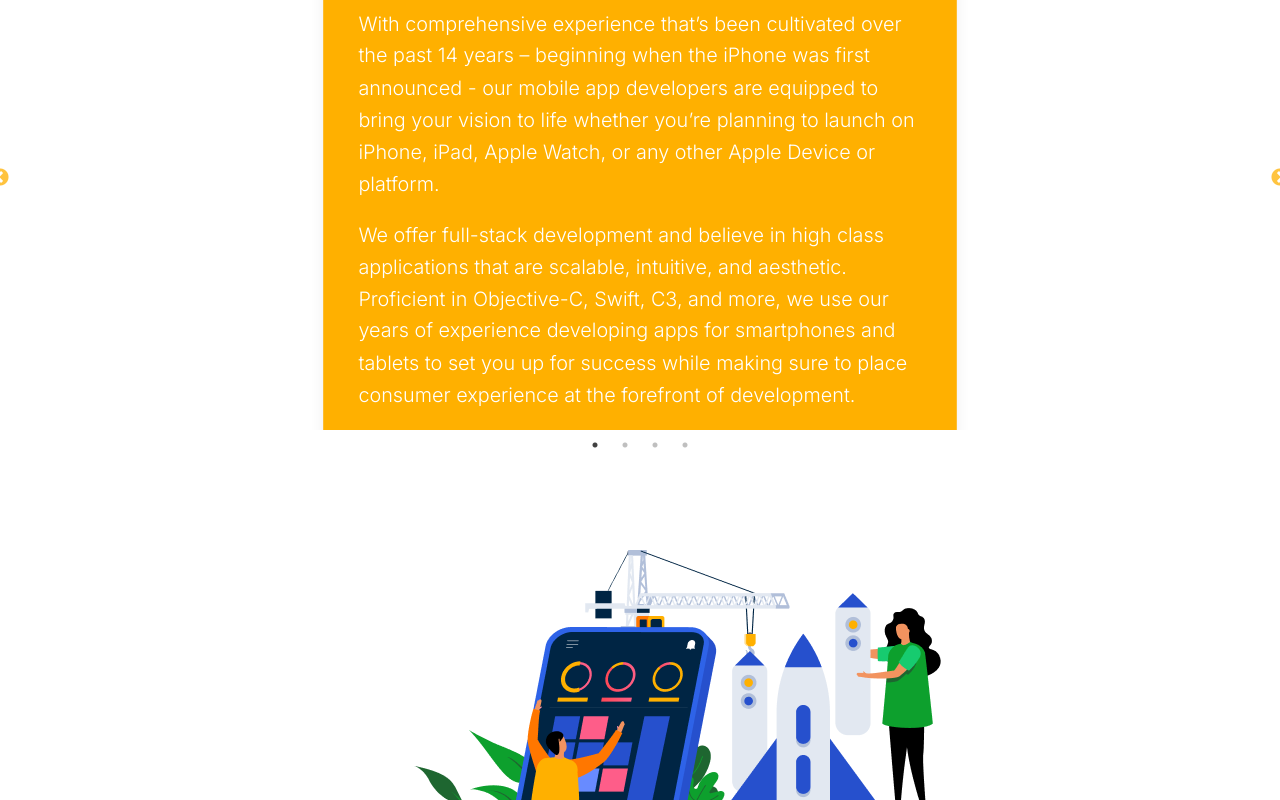
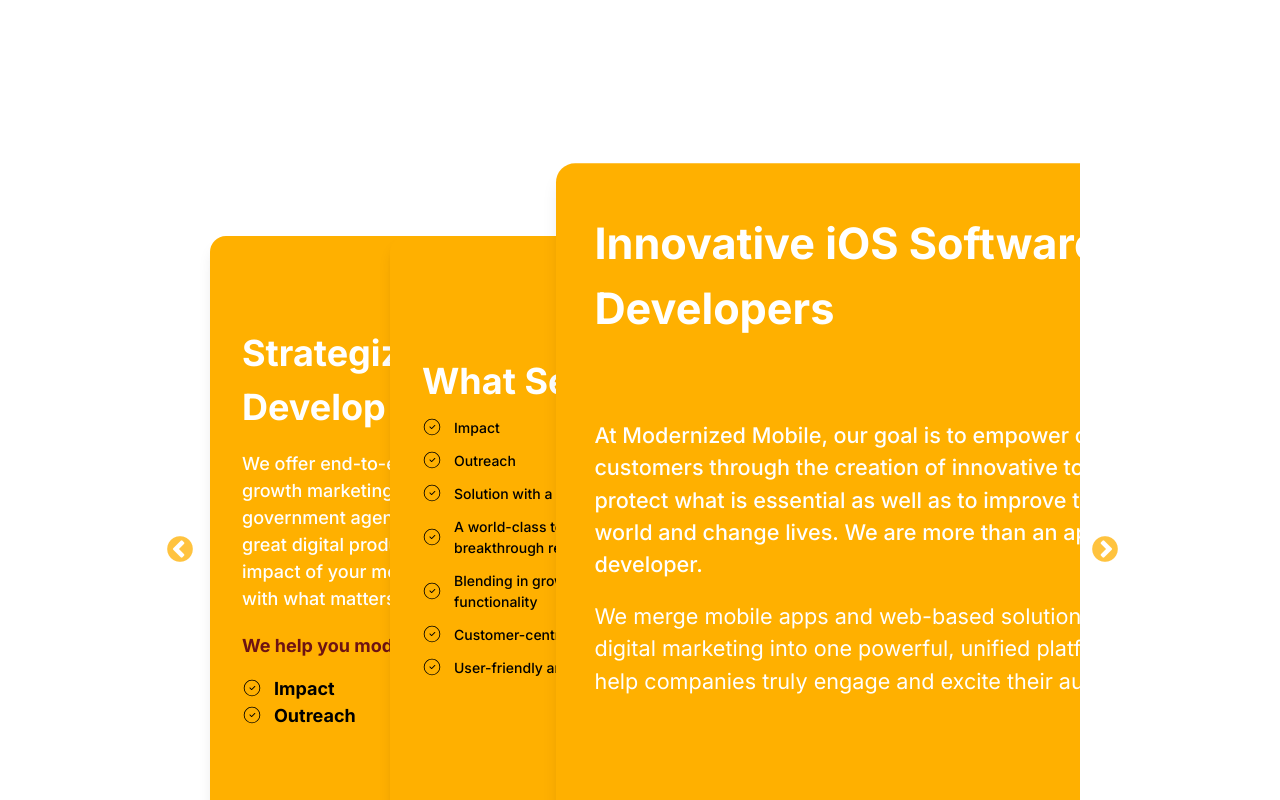
Before and after one commit to hamimsardardev/modernized_project, a React (Vite) app: page /Govermentpart in a window 1280 px wide. Shown: the part 740-1540 px from the top of the page. Built offline with nearby package versions, Linux system fonts and the light colour scheme.

Commit message:
responsive

```diff
--- a/src/components/routing_components/Appbanner.jsx
+++ b/src/components/routing_components/Appbanner.jsx
@@ -4,10 +4,10 @@
 const Appbanner = () => {
   return (
     <>
-      <section className="mt-3 md:mt-[10px] mb-12 sm:mb-16 md:mb-[112px] bg-[#F3FFF7]">
+      <section className="md:mt-[10px] mb-12 sm:mb-16 md:mb-[112px] bg-[#F3FFF7]">
         <div className="container">
           <div className="lg:grid lg:grid-cols-2 lg:items-center lg:gap-6 lg:pt-[114px] grid grid-cols-1 items-center gap-4 pt-[80px]">
-            <div className="flex lg:flex-col gap-2 items-center lg:items-start">
+            <div className="flex lg:flex-col gap-2 items-center lg:items-start bg-red-500">
               <h1 className="font-medium text-[#000000] text-4xl sm:text-5xl md:text-6xl lg:text-[72px] leading-tight">
                 Apps
               </h1>
@@ -16,7 +16,7 @@
               </span>
             </div>
             <div>
-              <img src={appsbannerimage} alt="appsbannerimage" />
+              <img src={appsbannerimage} alt="appsbannerimage" className="sm:w-full"/>
             </div>
           </div>
         </div>
--- a/src/components/routing_components/ContactLogin.jsx
+++ b/src/components/routing_components/ContactLogin.jsx
@@ -3,14 +3,14 @@
 const ContactLogin = () => {
   return (
     <div>
-      <section className="my-[70px]">
+      <section className="my-12 lg:my-[70px] ">
         <div className="container">
-          <div className="font-semibold text-[60px] leading-{180%] text-[#000000] text-center">
-            <h1>Trusted Software Development Company</h1>
+          <div className="font-medium lg:font-semibold text-[40] lg:text-[60px] leading-{180%] text-[#000000] text-center">
+            <h1 className="w-auto">Trusted Software Development Company</h1>
           </div>
-          <div className="bg-[#F9EFE2] flex gap-[94px] pl-[84px] pt-[74px] pr-[74px] pb-[103px]">
+          <div className="bg-[#F9EFE2] lg:mt-[54px] lg:flex lg:gap-[94px] lg:pl-[84px] lg:pt-[74px] lg:pr-[74px] lg:pb-[103px]  md:flex md:gap-[40px] lg:pl-[44px] lg:pt-[34px] lg:pr-[34px] lg:pb-[83px] py-[20px] px-[20px]">
             <div className="">
-              <h4 className="bg-[#FFB000] font-semibold text-[36px] leading-{180%] text-[#FFFFFF] text-center pt-[288px] pb-[258px] pl-[61px] pr-[160px] text-nowrap">
+              <h4 className="bg-[#FFB000] lg:font-semibold font-normal text-[30px] lg:text-[36px] leading-{180%] text-[#FFFFFF] text-center lg:pt-[288px] lg:pb-[258px] lg:pl-[61px] lg:pr-[160px] pl-[30px] pr-[100px] pt-[100px] pb-[100px]  text-nowrap">
                 Send Us a Message
               </h4>
             </div>
--- a/src/components/routing_components/ContractBanner.jsx
+++ b/src/components/routing_components/ContractBanner.jsx
@@ -2,39 +2,22 @@
 
 const ContractBanner = () => {
   return (
-    <div>
+    <>
       <section className='bg-[url("/public/image/contactbannerimage.png")] bg-cover bg-center '>
         <div className="container">
           <div>
-            <div className="py-[266px] ">
-              <h1 className="font-medium text-[#FFFFFF] text-[72px]">
-              {" "}
-                <span className="font-Medium text-[72px]  text-[#FFB000]">
-
-                </span>{" "}
+            <div className="py-[150px] md:py-[200px] lg:py-[266px]">
+              <h1 className="font-medium text-[#c41d69] text-[48px] md:text-[60px] lg:text-[72px]">
+                Contract
+                <span className="font-Medium text-[#FFB000] pl-4 text-[48px] md:text-[60px] lg:text-[72px]">
+                  Us
+                </span>
               </h1>
             </div>
           </div>
         </div>
       </section>
-      <section className="mt-3 md:mt-[10px] mb-12 sm:mb-16 md:mb-[112px] bg-[#F3FFF7]">
-              <div className="container">
-                <div className="lg:grid lg:grid-cols-2 lg:items-center lg:gap-6 lg:pt-[114px] grid grid-cols-1 items-center gap-4 pt-[80px]">
-                  <div className="flex lg:flex-col gap-2 items-center lg:items-start">
-                    <h1 className="font-medium text-[#000000] text-4xl sm:text-5xl md:text-6xl lg:text-[72px] leading-tight">
-                       Contract
-                    </h1>
-                    <span className="font-bold text-[#FFB000] text-4xl sm:text-5xl md:text-6xl lg:text-[72px] leading-tight">
-                     Us
-                    </span>
-                  </div>
-                  <div>
-                    <img src={appsbannerimage} alt="appsbannerimage" />
-                  </div>
-                </div>
-              </div>
-            </section>
-    </div>
+    </>
   );
 };
 
--- a/src/components/routing_components/GovermentBanner.jsx
+++ b/src/components/routing_components/GovermentBanner.jsx
@@ -1,25 +1,28 @@
-import React from 'react'
+import React from "react";
 import govbannerimage from "../../assets/images/govbannerimage.png";
 const GovermentBanner = () => {
   return (
     <div>
-        <section className="bg-[#F3FFF7] mb-[177px]">
+      <section className="bg-[#F3FFF7] lg:mb-[177px] mb-16  md:mb-[112px]">
         <div className="container">
-                  <div className="grid grid-cols-2 items-center gap-6 pt-[114px]">
-                    <div>
-                      <h1 className="font-medium text-[#000000] text-[72px]">Government </h1>
-                      <span className="font-bold text-[72px]  text-[#FFB000]">
+          <div className="lg:grid lg:grid-cols-2 items-center grid grid-cols-1 gap-4 lg:gap-6 pt-[80px] lg:pt-[114px]">
+            <div className="flex lg:flex-col gap-2 items-center lg:items-start">
+              <h1 className="font-medium text-[#000000] text-[36px] lg:text-[72px] md:text-[56px] ">
+
+                Government
+              </h1>
+              <span className="lg:font-bold font-semibold text-[36px] lg:text-[72px] md:text-[56px] text-[#FFB000]">
                 Contracting
               </span>
             </div>
             <div>
-                      <img src={govbannerimage} alt="govbannerimage" />
+              <img src={govbannerimage} alt="govbannerimage" className="sm:w-full"/>
             </div>
           </div>
         </div>
       </section>
     </div>
-  )
-}
+  );
+};
 
-export default GovermentBanner
+export default GovermentBanner;
--- a/src/components/routing_components/GovermentSlider.jsx
+++ b/src/components/routing_components/GovermentSlider.jsx
@@ -2,6 +2,7 @@
 import Slider from "react-slick";
 import "slick-carousel/slick/slick.css";
 import "slick-carousel/slick/slick-theme.css";
+import { CiCircleCheck } from "react-icons/ci";
 
 function AppSlider() {
   const settings = {
@@ -11,12 +12,12 @@
     slidesToShow: 1, // সেন্টার মোডে ৩টি স্লাইড ফোকাসে
     slidesToScroll: 1,
     centerMode: true, // সেন্টার মোড চালু
-    centerPadding: "30px", // বাম ও ডান প্যাডিং ৩০ পিক্সেল
+    centerPadding: "350px", // বাম ও ডান প্যাডিং ৩০ পিক্সেল
     responsive: [
       {
         breakpoint: 1024,
         settings: {
-          slidesToShow: 2,
+          slidesToShow: 1,
           centerPadding: "30px",
         },
       },
@@ -30,104 +31,118 @@
     ],
   };
   return (
-    <div className="container">
+    <section className="py-[200px] px-[200px]">
+      <div className="container slide">
         <div>
           <Slider {...settings}>
             <div>
-            <div className="bg-[#FFB000] rounded-2xl px-8 py-10 shadow-lg max-w-xl mx-auto">
-              <h4 className="font-bold text-3xl md:text-4xl text-white mb-4">
-                iOS App Development
+              <div className="bg-[#FFB000] rounded-2xl px-8 py-10 shadow-lg h-[640px] w-[540px] mx-auto newslide">
+                <h4 className="font-bold text-[36px] text-white mb-[65px]">
+                  Innovative iOS Software Developers
                 </h4>
-              <p className="font-light text-lg text-white mb-4 leading-relaxed">
-                With comprehensive experience that’s been cultivated over the
-                past 14 years – beginning when the iPhone was first announced -
-                our mobile app developers are equipped to bring your vision to
-                life whether you’re planning to launch on iPhone, iPad, Apple
-                Watch, or any other Apple Device or platform.
+                <div>
+                  <div>
+                    <p className="font-medium text-[18px] text-white mb-4">
+                      At Modernized Mobile, our goal is to empower our customers
+                      through the creation of innovative tools to protect what
+                      is essential as well as to improve the world and change
+                      lives. We are more than an app developer.
                     </p>
-              <span className="font-light text-lg text-white block leading-relaxed">
-                We offer full-stack development and believe in high class
-                applications that are scalable, intuitive, and aesthetic.
-                Proficient in Objective-C, Swift, C3, and more, we use our years
-                of experience developing apps for smartphones and tablets to set
-                you up for success while making sure to place consumer
-                experience at the forefront of development.
+                    <span className="inline-block font-normal text-[18px] text-white">
+                      We merge mobile apps and web-based solutions with digital
+                      marketing into one powerful, unified platform to help
+                      companies truly engage and excite their audience
                     </span>
                   </div>
                 </div>
-          <div>
-            <div className="bg-[#FFB000] rounded-2xl px-8 py-10 shadow-lg max-w-xl mx-auto">
-              <h4 className="font-bold text-3xl md:text-4xl text-white mb-4">
-                iOS App Development
-              </h4>
-              <p className="font-light text-lg text-white mb-4 leading-relaxed">
-                With comprehensive experience that’s been cultivated over the
-                past 14 years – beginning when the iPhone was first announced -
-                our mobile app developers are equipped to bring your vision to
-                life whether you’re planning to launch on iPhone, iPad, Apple
-                Watch, or any other Apple Device or platform.
-              </p>
-              <span className="font-light text-lg text-white block leading-relaxed">
-                We offer full-stack development and believe in high class
-                applications that are scalable, intuitive, and aesthetic.
-                Proficient in Objective-C, Swift, C3, and more, we use our years
-                of experience developing apps for smartphones and tablets to set
-                you up for success while making sure to place consumer
-                experience at the forefront of development.
-              </span>
               </div>
             </div>
             <div>
-            <div className="bg-[#FFB000] rounded-2xl px-8 py-10 shadow-lg max-w-xl mx-auto">
-              <h4 className="font-bold text-3xl md:text-4xl text-white mb-4">
-                iOS App Development
+              <div className="bg-[#FFB000] rounded-2xl px-8 py-10 shadow-lg h-[640px] w-[540px] mx-auto">
+                <h4 className="font-bold text-[36px] text-white mb-4 mt-[50px]">
+                  Strategize, Design, Develop
                 </h4>
-              <p className="font-light text-lg text-white mb-4 leading-relaxed">
-                With comprehensive experience that’s been cultivated over the
-                past 14 years – beginning when the iPhone was first announced -
-                our mobile app developers are equipped to bring your vision to
-                life whether you’re planning to launch on iPhone, iPad, Apple
-                Watch, or any other Apple Device or platform.
+                <div>
+                  <div>
+                    <p className="font-medium text-[18px] text-white mb-4">
+                      We offer end-to-end strategy, design, development, growth
+                      marketing, and execution of digital solutions for
+                      government agencies. We do more than just creating great
+                      digital products. We help you maximize the impact of your
+                      mobile marketing efforts and connect with what matters the
+                      most.
                     </p>
-              <span className="font-light text-lg text-white block leading-relaxed">
-                We offer full-stack development and believe in high class
-                applications that are scalable, intuitive, and aesthetic.
-                Proficient in Objective-C, Swift, C3, and more, we use our years
-                of experience developing apps for smartphones and tablets to set
-                you up for success while making sure to place consumer
-                experience at the forefront of development.
-              </span>
+                    <div className="pb-[100px]">
+                      <h4 className="font-bold text-[18px] text-[#6D1313] mt-5 mb-4">
+                        We help you modernize your ideas with
+                      </h4>
+                      <ul className="grid grid-cols-2 font-bold text-[18px]">
+                        <li className="flex items-center gap-3">
+                          <CiCircleCheck className="text-xl flex-shrink-0" />
+                          Impact
+                        </li>
+                        <li className="flex items-center gap-3">
+                          <CiCircleCheck className="text-xl flex-shrink-0" />
+                          Services
+                        </li>
+                        <li className="flex items-center gap-3">
+                          <CiCircleCheck className="text-xl flex-shrink-0" />
+                          Outreach
+                        </li>
+                      </ul>
+                    </div>
+                  </div>
+                </div>
               </div>
             </div>
             <div>
-            <div className="bg-[#FFB000] rounded-2xl px-8 py-10 shadow-lg max-w-xl mx-auto">
-              <h4 className="font-bold text-3xl md:text-4xl text-white mb-4">
-                iOS App Development
+              <div className="bg-[#FFB000] rounded-2xl px-8 py-10 shadow-lg h-[640px] w-[540px] mx-auto  ">
+                <h4 className="font-bold text-3xl md:text-4xl text-white mb-4 mt-[85px]">
+                  What Sets Us Apart
                 </h4>
-              <p className="font-light text-lg text-white mb-4 leading-relaxed">
-                With comprehensive experience that’s been cultivated over the
-                past 14 years – beginning when the iPhone was first announced -
-                our mobile app developers are equipped to bring your vision to
-                life whether you’re planning to launch on iPhone, iPad, Apple
-                Watch, or any other Apple Device or platform.
-              </p>
-              <span className="font-light text-lg text-white block leading-relaxed">
-                We offer full-stack development and believe in high class
-                applications that are scalable, intuitive, and aesthetic.
-                Proficient in Objective-C, Swift, C3, and more, we use our years
-                of experience developing apps for smartphones and tablets to set
-                you up for success while making sure to place consumer
-                experience at the forefront of development.
-              </span>
+                <div>
+                  <div className="pb-[100px]">
+                    <ul className="list-none space-y-3 p-0 font-medium text-black text-[14px]">
+                      <li className="flex items-center gap-3">
+                        <CiCircleCheck className="text-xl flex-shrink-0" />
+                        Impact
+                      </li>
+                      <li className="flex items-center gap-3">
+                        <CiCircleCheck className="text-xl flex-shrink-0" />
+                        Outreach
+                      </li>
+                      <li className="flex items-center gap-3">
+                        <CiCircleCheck className="text-xl flex-shrink-0" />
+                        Solution with a unique value
+                      </li>
+                      <li className="flex items-center gap-3">
+                        <CiCircleCheck className="text-xl flex-shrink-0 text-nowrap" />
+                        A world-class team of full-stack developers to achieve
+                        breakthrough results
+                      </li>
+                      <li className="flex items-center gap-3">
+                        <CiCircleCheck className="text-xl flex-shrink-0 text-nowrap" />
+                        Blending in growth marketing product strategy, digital
+                        design, and functionality
+                      </li>
+                      <li className="flex items-center gap-3">
+                        <CiCircleCheck className="text-xl flex-shrink-0" />
+                        Customer-centric business culture
+                      </li>
+                      <li className="flex items-center gap-3">
+                        <CiCircleCheck className="text-xl flex-shrink-0" />
+                        User-friendly and result-oriented solutions
+                      </li>
+                    </ul>
+                  </div>
+                </div>
               </div>
             </div>
           </Slider>
         </div>
+      </div>
 
-      <div className="flex justify-center items-center py-[120px] mx-auto">
-        <img src={appImage} alt="appImage" />
-      </div>
-    </div>
+    </section>
   );
 }
 export default AppSlider;
--- a/src/index.css
+++ b/src/index.css
@@ -26,6 +26,12 @@
   }
 
  }
+/* slider */
+ .slick-center{
+  transform: scale(1.2) !important;
+  opacity: 1 !important;
+}
+
 
  .slick-prev:before,
 .slick-next:before {
@@ -36,35 +42,16 @@
     left: -35px !important;
 }
 .slick-next {
-    right: -35px !important;
+    right: -30px !important;
 }
 
 .slick-slide {
   padding: 0 20px !important;
+
 }
-.slick-center{
-  transform: scale(1.1) !important; /* মাঝের স্লাইড বড় করে */
-  opacity: 1;
+.slide .slick-track{
+  height: 728px;
+  margin-top: 109px;
 }
-
-.active {
-  color: #FFB000;
-}
-
-@media screen and (min-width: 480px) {
- .slider{
-  display: flex !important;
-  flex-direction: column !important;
-}
-.slick-prev {
-    left: -10px !important;
-}
-.slick-next {
-    right: -10px !important;
-}
-.slick-prev:before,
-.slick-next:before {
-  color: #FFB000 !important;
-  font-size: 20px !important ;
-}
-}
+/* slider */
+/* -------------------------------------------------------------------------- */
```
Lines whose indentation alone changed are shown as unchanged.
